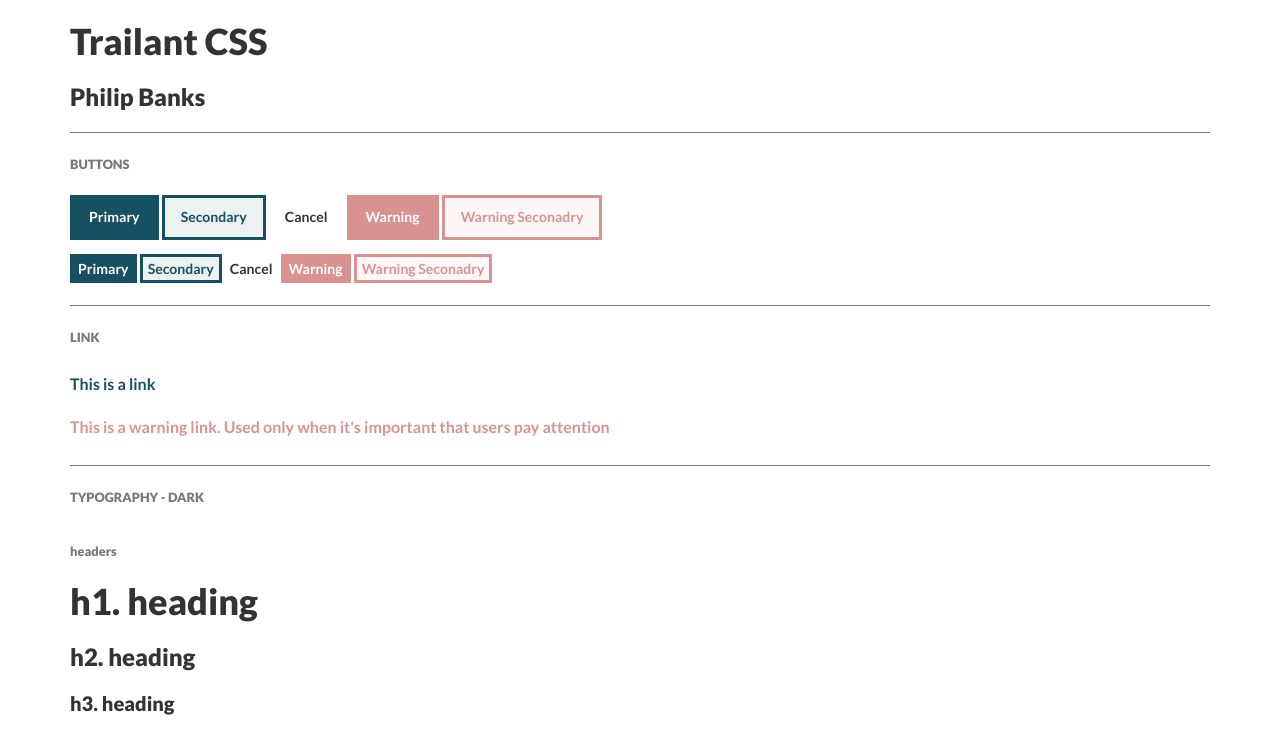
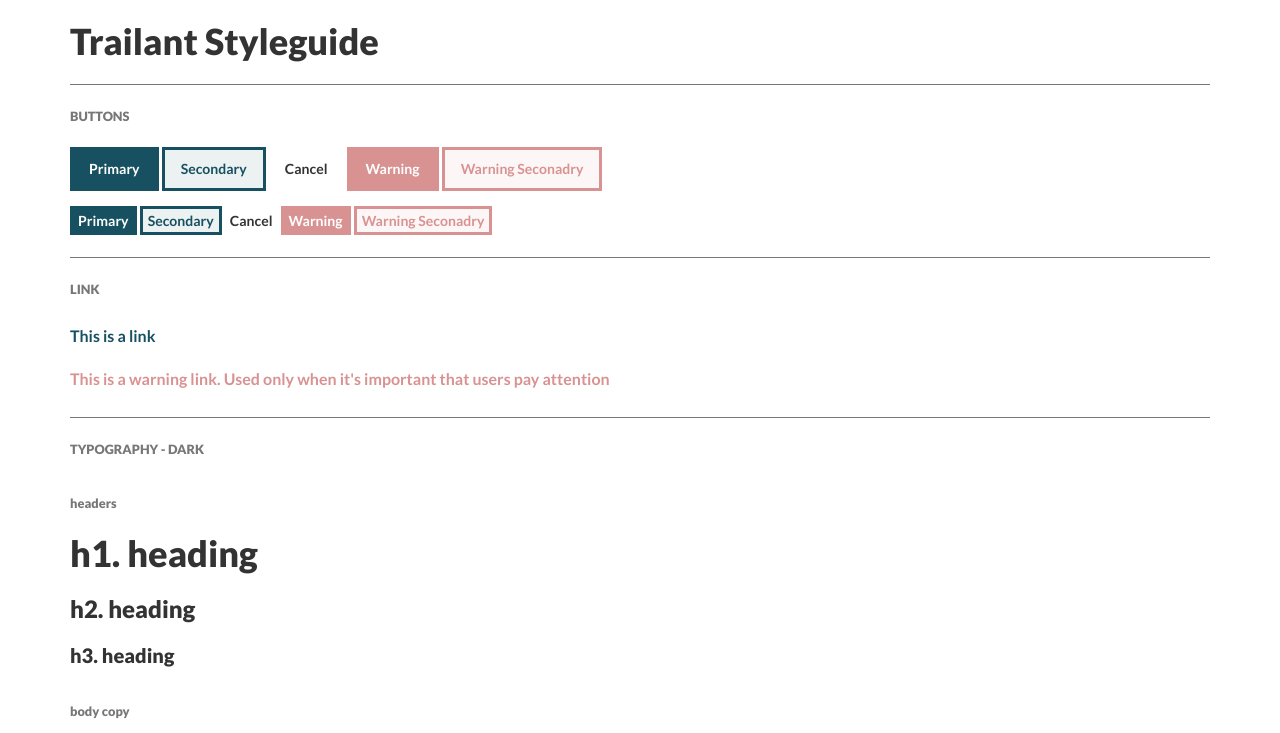
Before and after one commit to jenleungworks/trailantcss, a website: page styleguide.html in a window 1280 px wide. Shown: the top 733 px of the page. Drawn offline with nearby package versions, Linux system fonts and the light colour scheme.

Commit message:
removed example name from the style guide

```diff
--- a/styleguide.html
+++ b/styleguide.html
@@ -21,9 +21,7 @@
   </head>
   <body>
       <div class="container">
-    <h1>Trailant CSS</h1>
-
-          <h2>Philip Banks</h2>
+    <h1>Trailant Styleguide</h1>
 
     <h2 class="style-header">Buttons</h2>
     <p>
```
